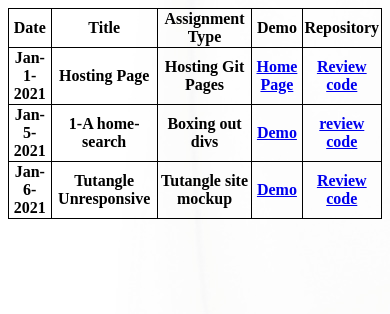
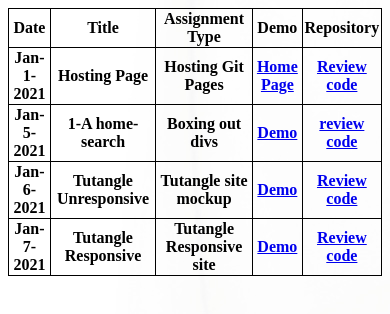
Before and after one commit to beez-dev/beez-dev-github.io, a plain HTML site: page index.html in a window 390 px wide. Drawn offline with Linux system fonts and the light colour scheme.

Commit message:
tutangle responsive design completed

```diff
--- a/index.html
+++ b/index.html
@@ -50,6 +50,13 @@
                 <th><a href="https://beez-dev.github.io/tutangleUnresponsive/">Demo</a></th>
                 <th><a href="https://github.com/beez-dev/tutangleUnresponsive">Review code</a></th>
             </tr>
+            <tr>
+                <th>Jan-7-2021</th>
+                <th>Tutangle Responsive</th>
+                <th>Tutangle Responsive site</th>
+                <th><a href="https://beez-dev.github.io/tutangleFlexibleResponsive/">Demo</a></th>
+                <th><a href="https://github.com/beez-dev/tutangleFlexibleResponsive">Review code</a></th>
+            </tr>
         </thead>
     </table>
     </div>
```
